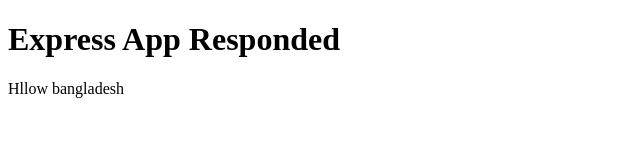
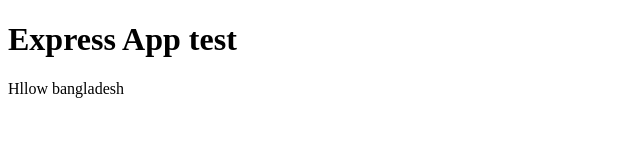
Before and after one commit to kawsar19/node, a website: page public/index.html in a window 1280 px wide. Shown: the whole page, without its empty margins (0-640 px from the left). Drawn offline with Linux system fonts and the light colour scheme.

```diff
--- a/public/index.html
+++ b/public/index.html
@@ -8,7 +8,7 @@
     <title>Express.js on Vercel</title>
 </head>
 <body>
-    <h1>Express App Responded</h1>
+    <h1>Express App test</h1>
     <p>Hllow bangladesh </p>
 </body>
 </html>
```
Also changed, not shown: .vercel.json.
